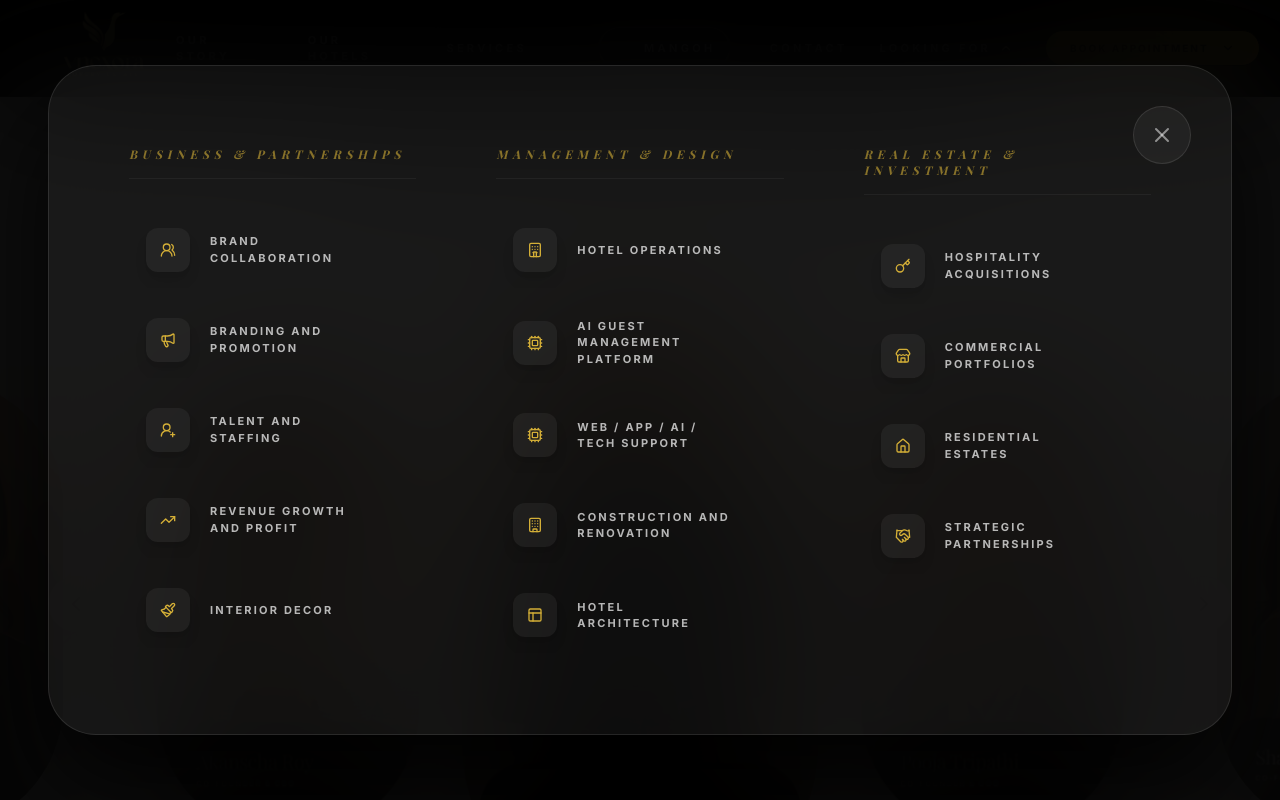
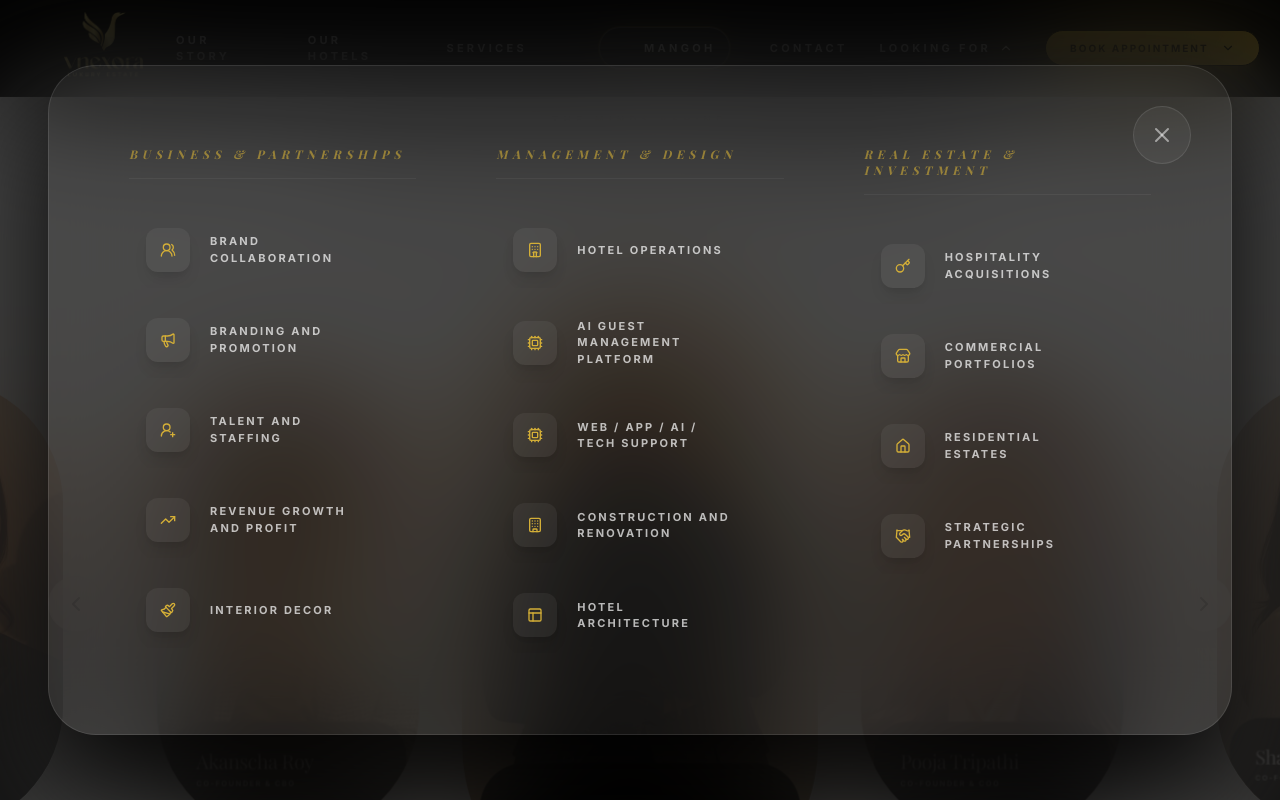
Before and after one commit to cricketmagician/vnexora, a Next.js app: page /team in a window 1280 px wide. Both pictures are taken after a click on the button "LOOKING FOR". Shown: the top 800 px of the page. Built offline with nearby package versions, Linux system fonts and the light colour scheme; a web font is replaced by a local one.

Commit message:
style: increase transparency of full-screen menu overlay

```diff
--- a/src/components/sections/Navbar.tsx
+++ b/src/components/sections/Navbar.tsx
@@ -440,7 +440,7 @@ export const Navbar = () => {
               animate={{ opacity: 1 }}
               exit={{ opacity: 0 }}
               onClick={() => setIsLookingForOpen(false)}
-              className="absolute inset-0 bg-black/95 backdrop-blur-3xl"
+              className="absolute inset-0 bg-black/75 backdrop-blur-3xl"
             />
 
             <motion.div
```
